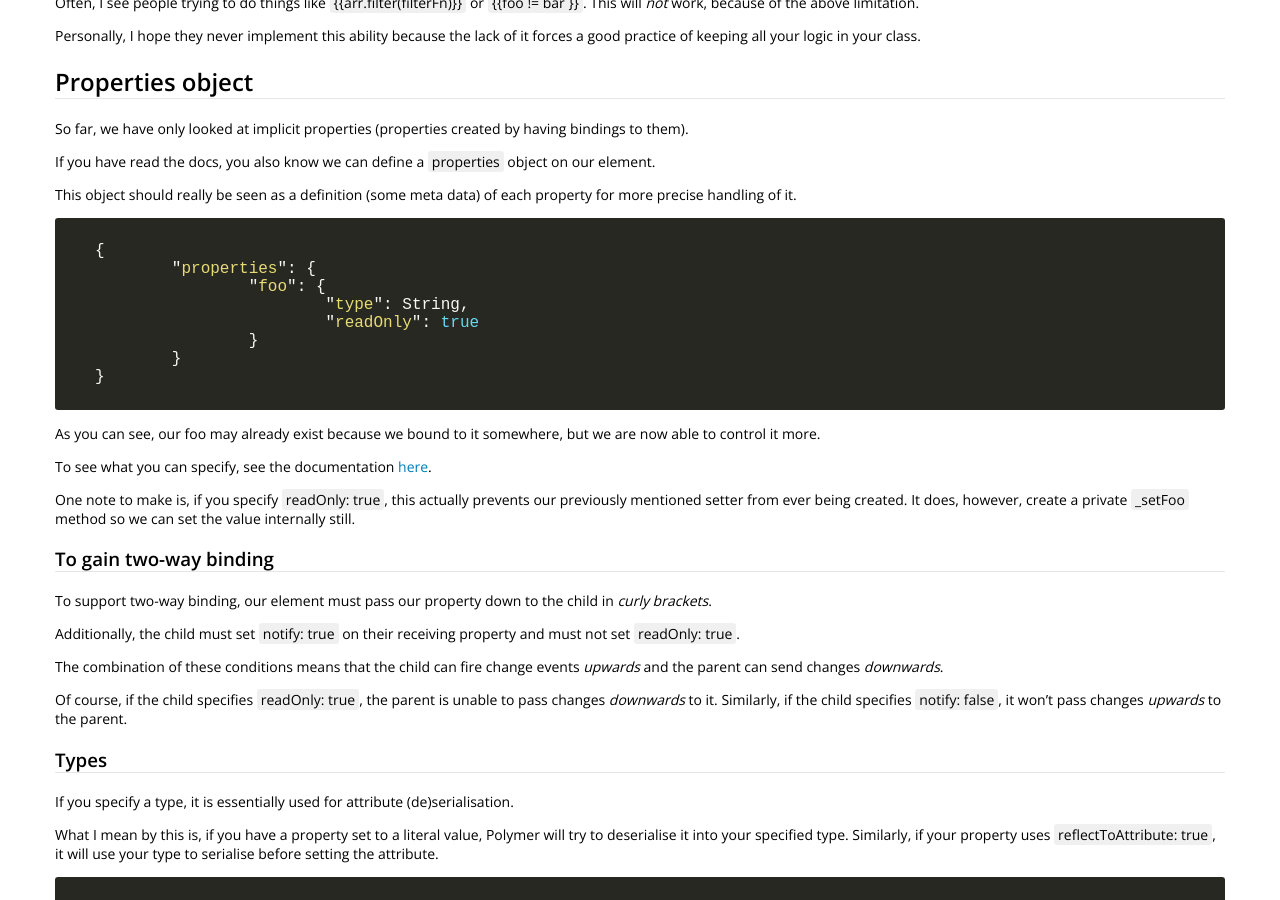
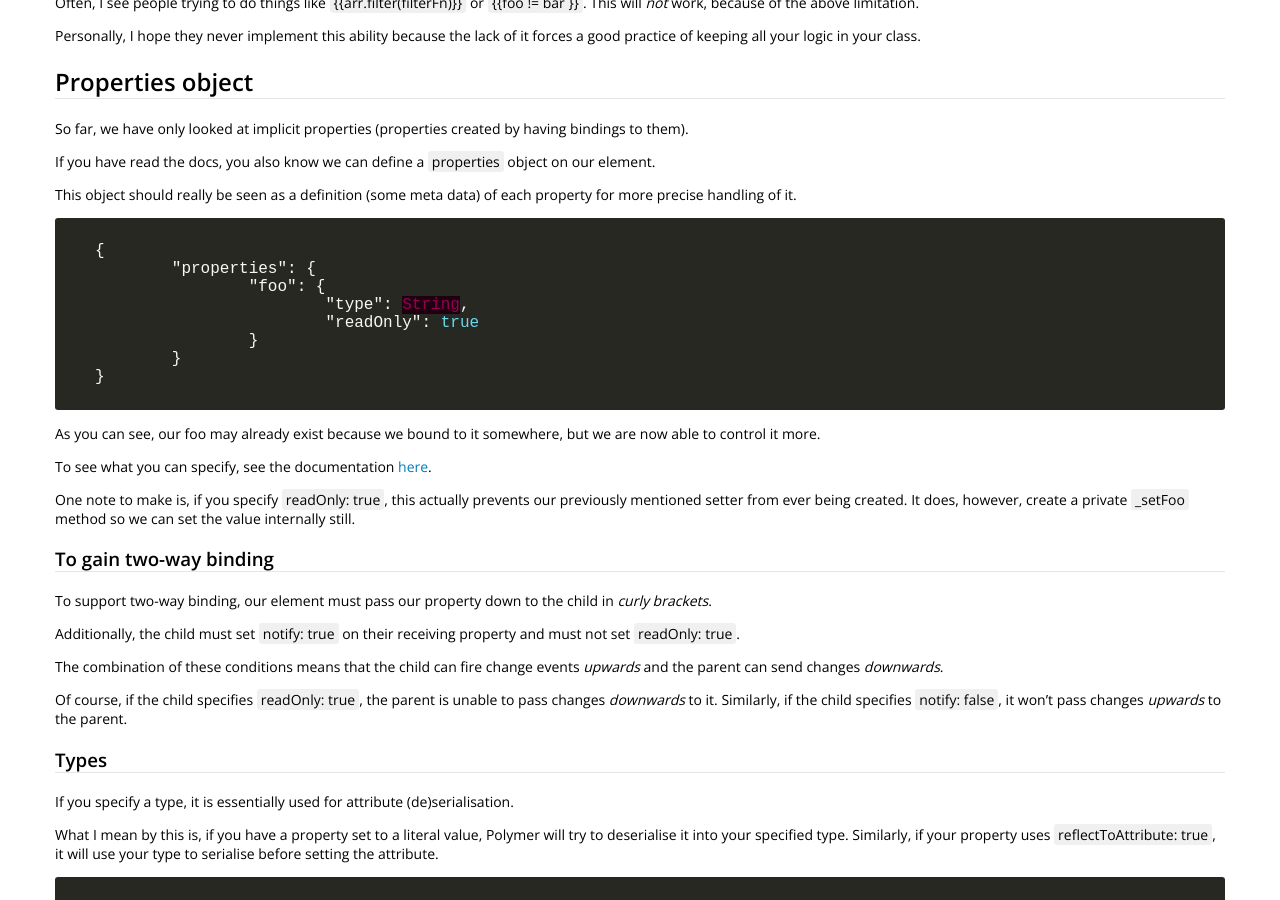
Before and after one commit to 43081j/43081j.github.io, a Jekyll site: the page built from _posts/2016-05-17-polymer-data-binding.md, in a window 1280 px wide and 900 px high, scrolled down 1389 px. Built offline with Jekyll 4.4.1, drawn with Linux system fonts in a browser that asks for light colours; nearby versions of some CDN libraries; comment, search, counter and statistics services are not loaded.

Commit message:
try json

````diff
--- a/_posts/2016-05-17-polymer-data-binding.md
+++ b/_posts/2016-05-17-polymer-data-binding.md
@@ -74,7 +74,7 @@ If you have read the docs, you also know we can define a `properties` object on
 
 This object should really be seen as a definition (some meta data) of each property for more precise handling of it.
 
-```javascript
+```json
 {
 	"properties": {
 		"foo": {
````
